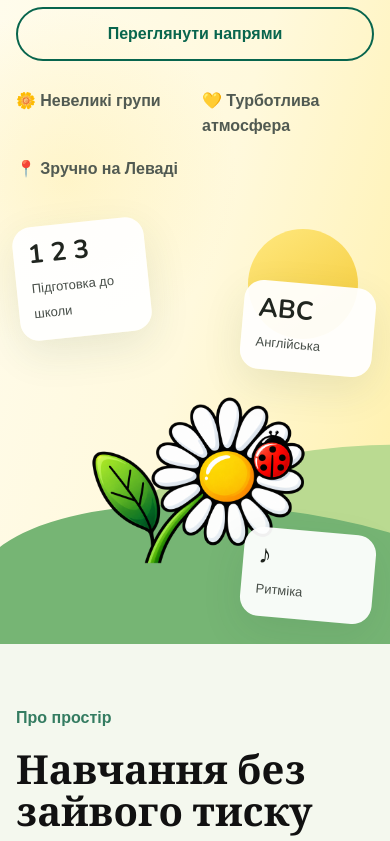
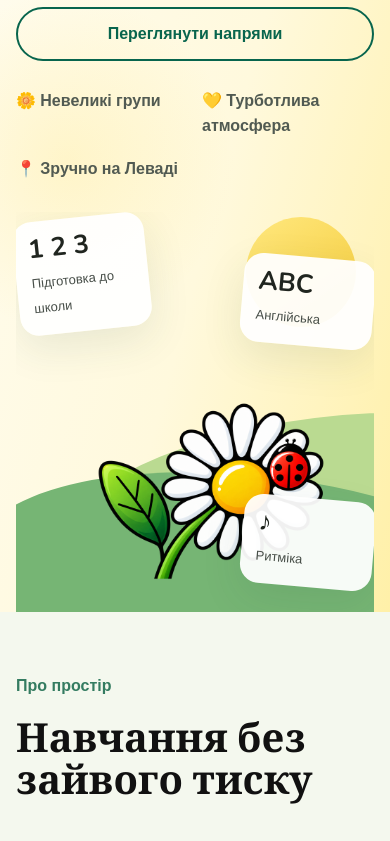
Before and after one commit to romashka-poltava/website, a plain HTML site: page index.html in a window 390 px wide. Shown: the part 544-1385 px from the top of the page. Drawn offline with nearby package versions, Linux system fonts and the light colour scheme.

Commit message:
Add styles for hero section and mobile responsiveness

```diff
--- a/styles.css
+++ b/styles.css
@@ -798,3 +798,102 @@ footer p {
     align-items: flex-start;
   }
 }
+/* ===== FINAL HERO ALIGNMENT ===== */
+
+/* Правая часть hero */
+.hero-art {
+  position: relative;
+  overflow: hidden;
+}
+
+/* Ромашка — крупнее и выше */
+.big-daisy {
+  width: 470px !important;
+  height: 470px !important;
+  right: 80px !important;
+  bottom: -45px !important;
+  z-index: 6 !important;
+}
+
+.big-daisy img {
+  width: 100% !important;
+  height: 100% !important;
+  object-fit: contain !important;
+}
+
+/* Карточка 123 */
+.card-b {
+  left: 20px !important;
+  top: 70px !important;
+  z-index: 10 !important;
+}
+
+/* Карточка ABC */
+.card-a {
+  right: 10px !important;
+  top: 135px !important;
+  z-index: 10 !important;
+}
+
+/* Ритміка — у правый нижний угол,
+   а не поверх центра ромашки */
+.card-c {
+  right: 15px !important;
+  bottom: 55px !important;
+  left: auto !important;
+  top: auto !important;
+  z-index: 10 !important;
+  transform: rotate(5deg) !important;
+}
+
+/* Холмы должны быть позади ромашки */
+.hill-1 {
+  z-index: 1 !important;
+}
+
+.hill-2 {
+  z-index: 2 !important;
+}
+
+.sun {
+  z-index: 0 !important;
+}
+
+
+/* ===== MOBILE ===== */
+
+@media (max-width: 760px) {
+
+  .hero-art {
+    height: 400px !important;
+    min-height: 400px !important;
+    margin-top: 10px !important;
+  }
+
+  .big-daisy {
+    width: 270px !important;
+    height: 270px !important;
+    right: 28px !important;
+    bottom: -15px !important;
+  }
+
+  .card-b {
+    left: 0 !important;
+    top: 5px !important;
+  }
+
+  .card-a {
+    right: 0 !important;
+    top: 45px !important;
+  }
+
+  .card-c {
+    right: 0 !important;
+    bottom: 25px !important;
+  }
+
+  .sun {
+    right: 18px !important;
+    top: 5px !important;
+  }
+}
```
